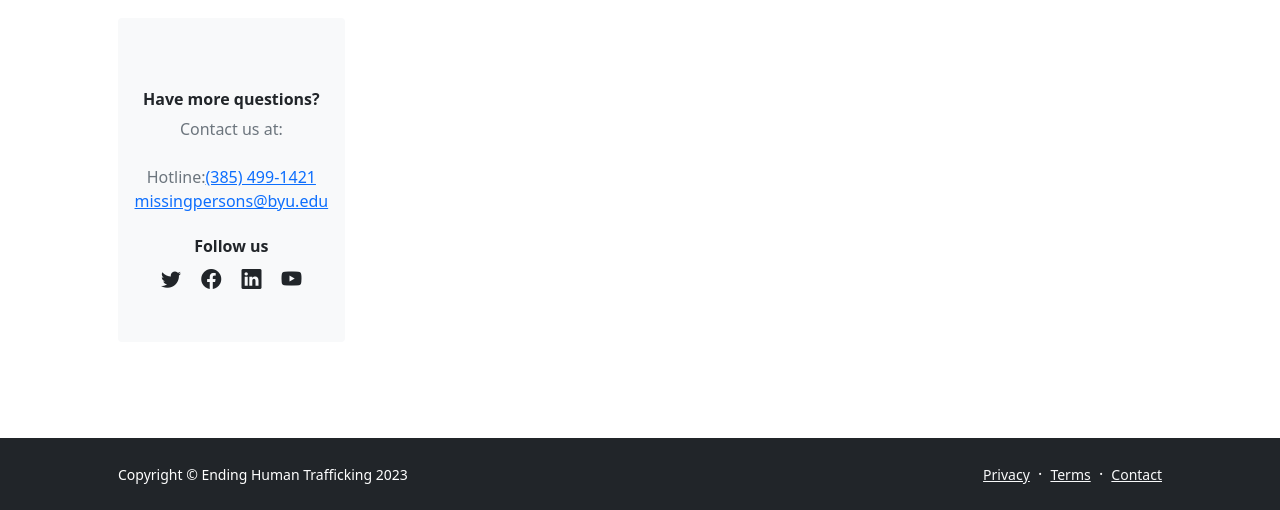
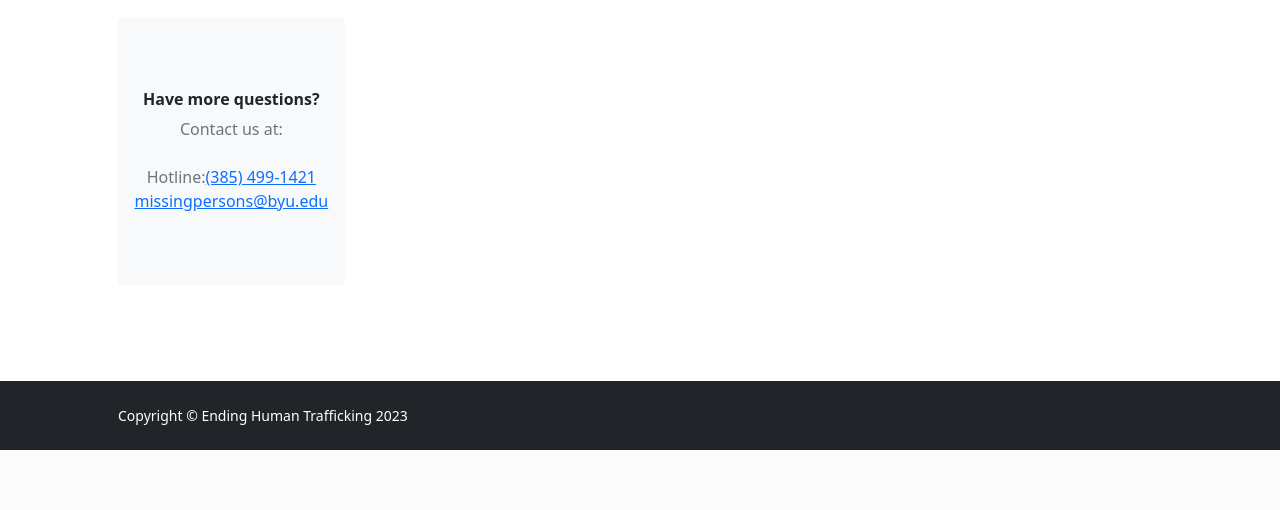
Before and after one commit to BZV83/missing-persons, a Django app: page /faq/ in a window 1280 px wide. Shown: the part 972-1482 px from the top of the page. After the commit the page ends 1422 px from the top, so only its background shows below. Run offline with Django 4.2, Linux system fonts and the light colour scheme; some libraries are stand-ins or nearby versions.

Commit message:
removed extra links

```diff
--- a/missing-persons/missing_persons/settings.py
+++ b/missing-persons/missing_persons/settings.py
@@ -81,7 +81,7 @@ DATABASES = {
         'ENGINE': 'django.db.backends.postgresql',
         'NAME': 'person',
         'USER' : 'postgres',
-        'PASSWORD' : 'test',
+        'PASSWORD' : "Id0n'ttakeLs",
         'HOST' : 'localhost',
         'PORT' : 5432
     }
--- a/missing-persons/templates/base.html
+++ b/missing-persons/templates/base.html
@@ -39,13 +39,6 @@
     <div class="container px-5">
         <div class="row align-items-center justify-content-between flex-column flex-sm-row">
             <div class="col-auto"><div class="small m-0 text-white">Copyright &copy; Ending Human Trafficking 2023</div></div>
-            <div class="col-auto">
-                <a class="link-light small" href="#!">Privacy</a>
-                <span class="text-white mx-1">&middot;</span>
-                <a class="link-light small" href="#!">Terms</a>
-                <span class="text-white mx-1">&middot;</span>
-                <a class="link-light small" href="#!">Contact</a>
-            </div>
         </div>
     </div>
 </footer>
--- a/missing-persons/templates/pages/faq.html
+++ b/missing-persons/templates/pages/faq.html
@@ -78,11 +78,6 @@
                                                 Hotline:<a href="#!">(385) 499-1421 </a>
                                                 <a href="#!">missingpersons@byu.edu</a>
                                             </p>
-                                            <div class="h6 fw-bolder">Follow us</div>
-                                            <a class="fs-5 px-2 link-dark" href="#!"><i class="bi-twitter"></i></a>
-                                            <a class="fs-5 px-2 link-dark" href="#!"><i class="bi-facebook"></i></a>
-                                            <a class="fs-5 px-2 link-dark" href="#!"><i class="bi-linkedin"></i></a>
-                                            <a class="fs-5 px-2 link-dark" href="#!"><i class="bi-youtube"></i></a>
                                         </div>
                                     </div>
                                 </div>
```
